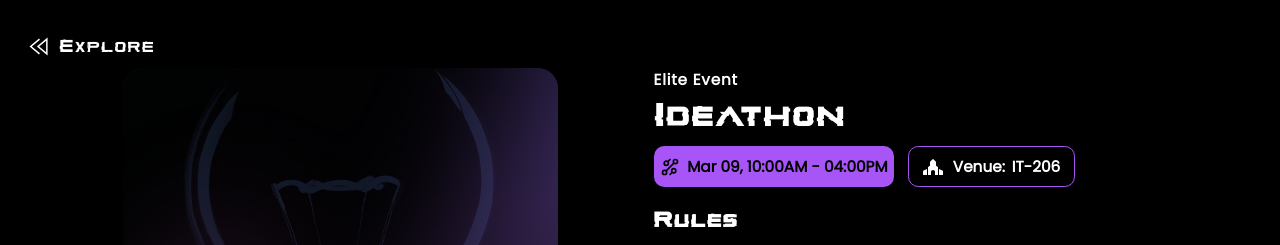
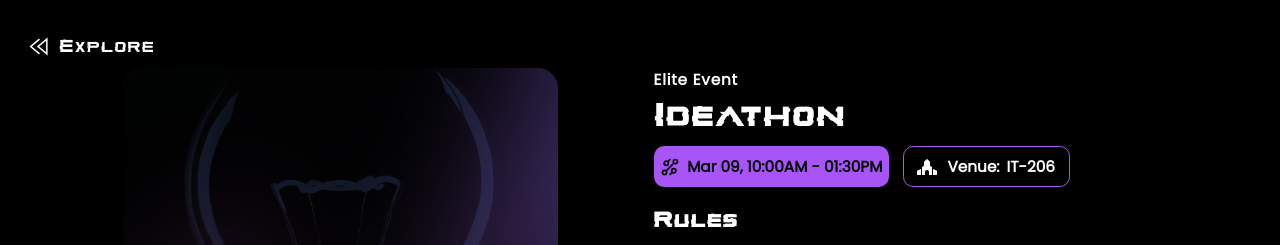
Before and after one commit to astranova2k24/astranova, a React (Create React App) app: page /events/ideathon in a window 1280 px wide. Shown: the top 245 px of the page. Built offline with nearby package versions, Linux system fonts and the light colour scheme.

Commit message:
Ideathon Time Changed

```diff
--- a/src/event-detail-page/technical-events/Ideathon.js
+++ b/src/event-detail-page/technical-events/Ideathon.js
@@ -8,7 +8,7 @@ const ideathon = {
     "Get ready for a thrilling ride into the world of creativity and groundbreaking ideas! IDEATHON is not just an event; it's a spirited competition challenging innovation and creativity. Dynamic teams and individuals, present your most innovative ideas to our esteemed panel for a chance to shine! 🌟 Are you ready to revolutionize the world? Join IDEATHON now!",
   type: "Elite Event",
   eventName: "Ideathon",
-  dateTime: "Mar 09, 10:00AM - 04:00PM",
+  dateTime: "Mar 09, 10:00AM - 01:30PM",
   venue: "IT-206",
   rules: [
     "Each team is required to develop a concise and captivating presentation (in PPT format) to present their concept to a distinguished panel of evaluators and fellow participants. The presentation should be meticulously crafted, engaging, and effectively communicate the proposed solution.",
```
